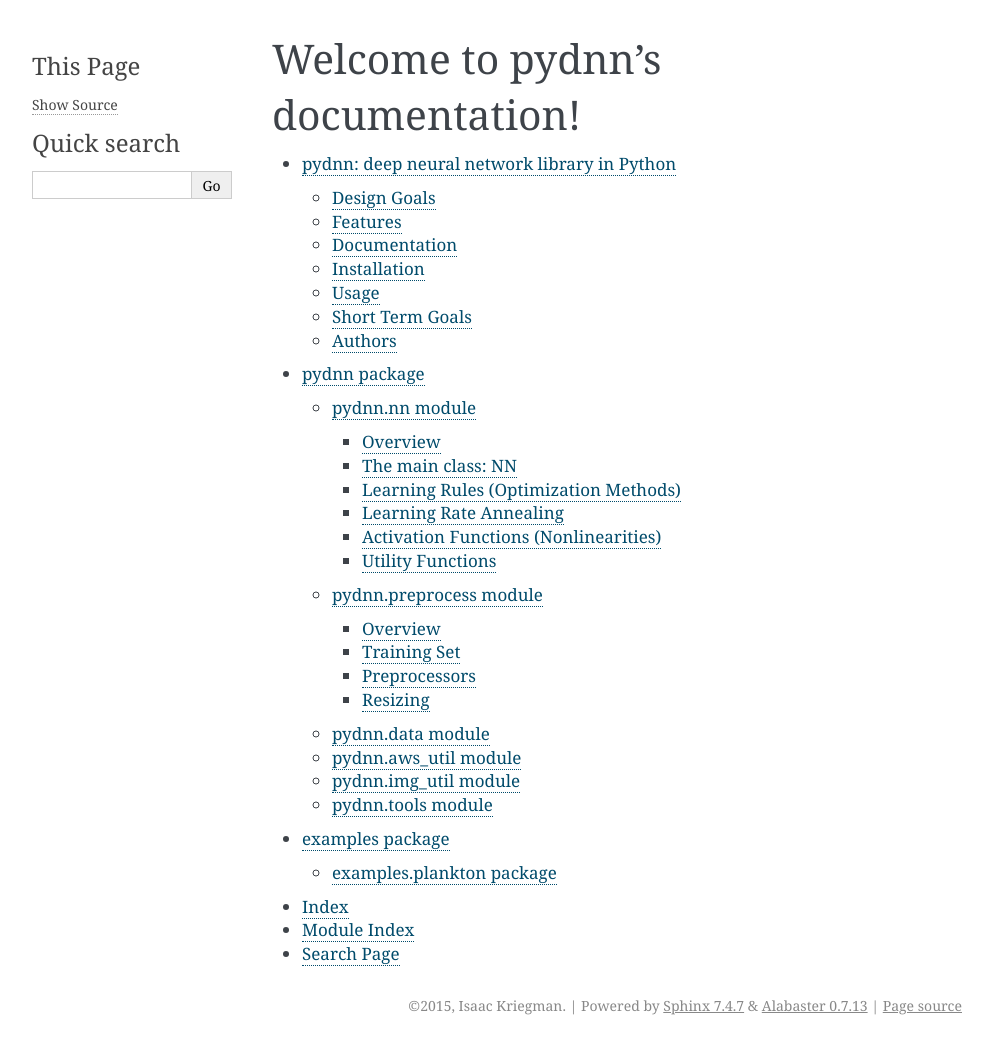
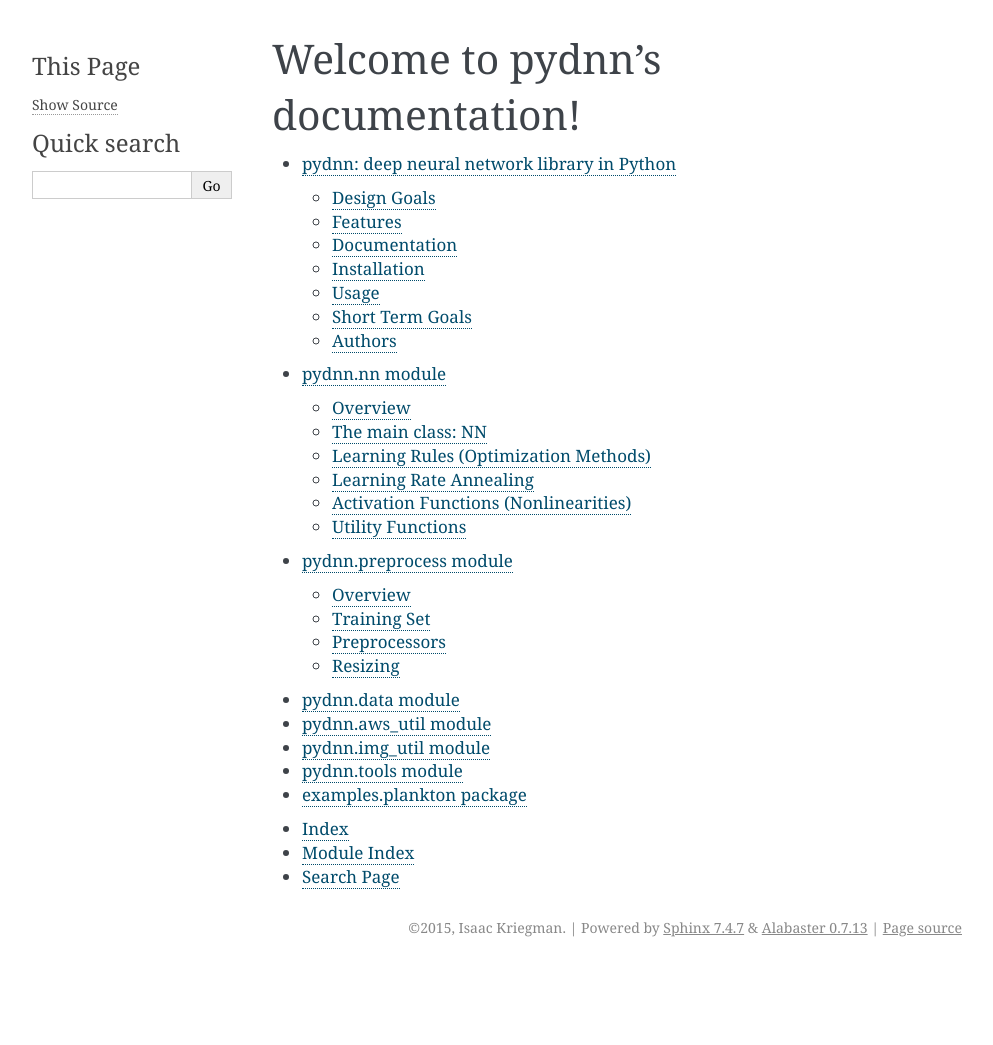
Before and after one commit to zackriegman/pydnn, a Sphinx documentation site: the page built from docs/index.rst, in a window 1280 px wide. Shown: the whole page, without its empty margins (148-1141 px from the left). Built offline with Sphinx 7.4.7, drawn with Linux system fonts in a browser that asks for light colours; after the commit the page ends 967 px from its top, so only the background shows below that; some of the changed lines change nothing that is shown.

Commit message:
documentation

```diff
--- a/docs/index.rst
+++ b/docs/index.rst
@@ -11,8 +11,13 @@
    :maxdepth: 4
 
    readme
-   pydnn
-   examples
+   pydnn.nn
+   pydnn.preprocess
+   pydnn.data
+   pydnn.aws_util
+   pydnn.img_util
+   pydnn.tools
+   examples.plankton
 
 * :ref:`genindex`
 * :ref:`modindex`
```
